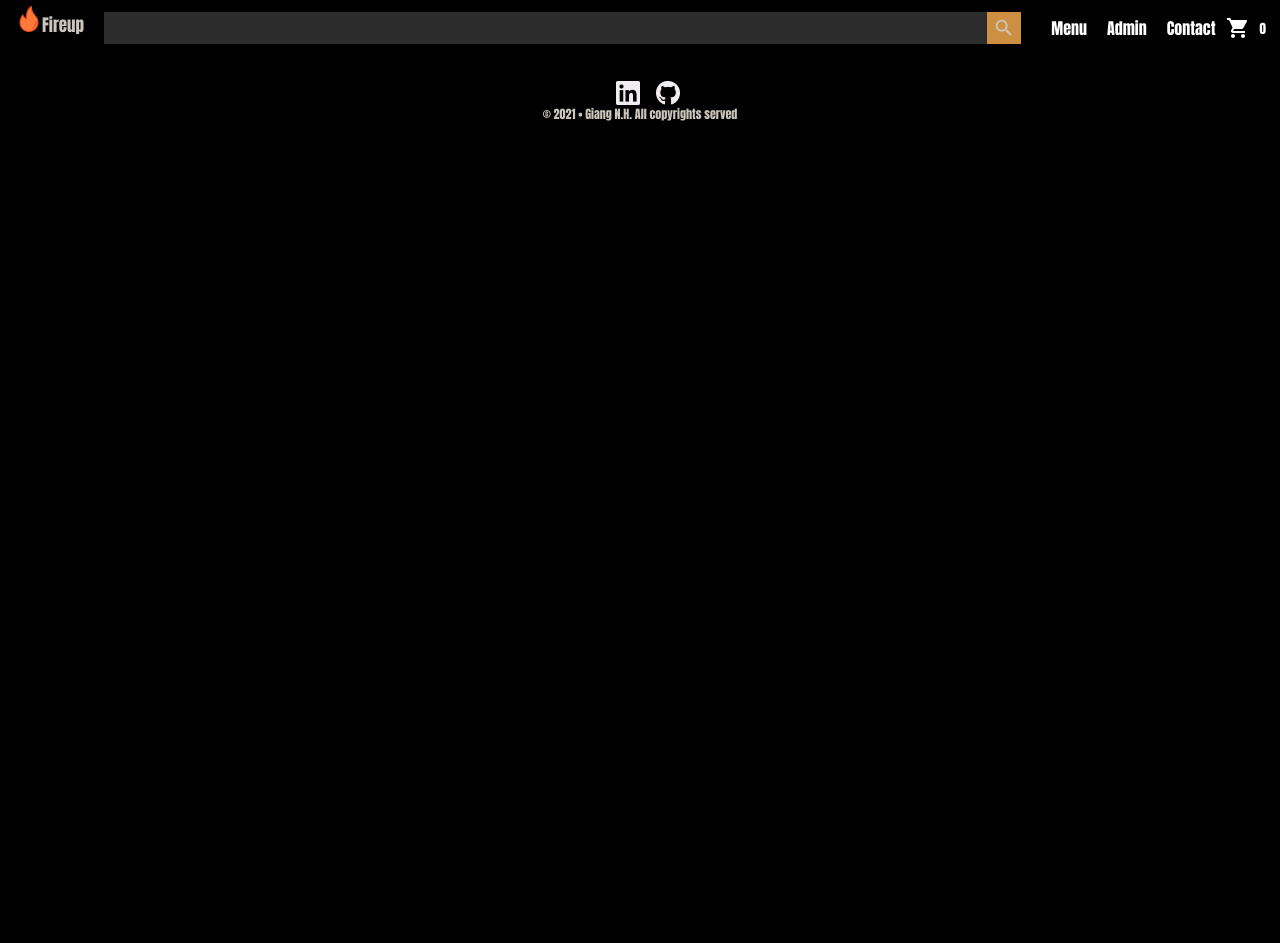
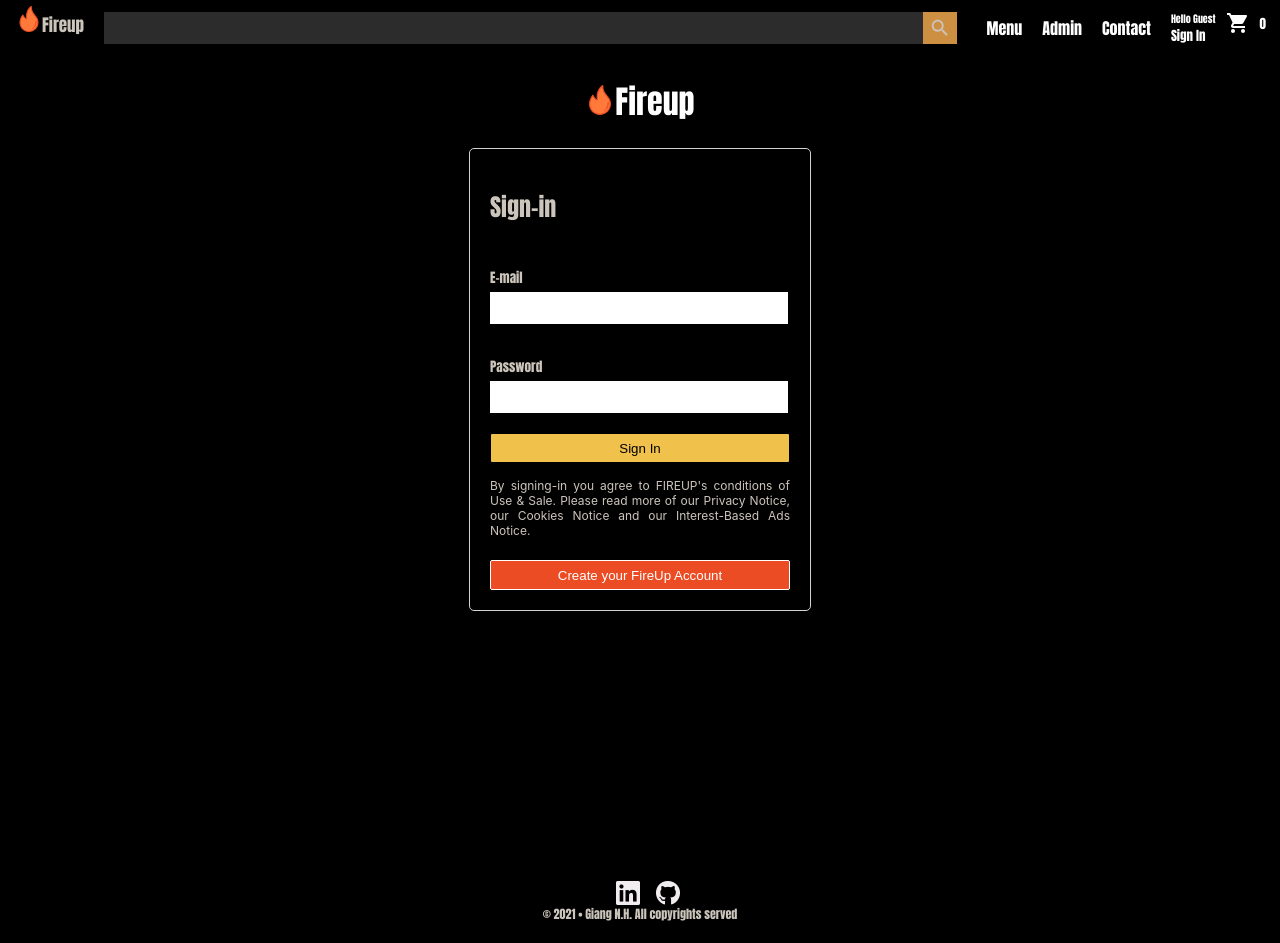
Before and after one commit to nh-g/e-commerce, a React (Create React App) app: page /login in a window 1280 px wide. Before the commit the page ends 800 px from the top, so only its background shows below. Built offline with nearby package versions, Linux system fonts and the light colour scheme; no server answers.

Commit message:
add login components

```diff
--- a/src/App.jsx
+++ b/src/App.jsx
@@ -1,9 +1,39 @@
+// NPM packages
+import { useEffect } from "react";
+import { onAuthStateChanged } from "firebase/auth";
 
 // Project files
 import "./styles/style.sass";
 import Browser from "./Browser";
+import { useStateValue } from "./state/StateProvider";
+import { authentication as auth } from "./scripts/firebase/authentication-firebase";
 
 export default function App() {
+  // Global state
+  const [{}, dispatch] = useStateValue();
+  useEffect(() => {
+    // will only run once when the app component loads...
+
+    onAuthStateChanged(auth, (authUser) => {
+      console.log("THE USER IS >>> ", authUser);
+
+      if (authUser) {
+        // the user just logged in / the user was logged in
+
+        dispatch({
+          type: "SET_USER",
+          user: authUser,
+        });
+      } else {
+        // the user is logged out
+        dispatch({
+          type: "SET_USER",
+          user: null,
+        });
+      }
+    });
+  }, []);
+
   return (
     <div className="App">
       <Browser />
--- a/src/Browser.jsx
+++ b/src/Browser.jsx
@@ -17,6 +17,7 @@ import FormCategoryEditor from "./pages/admin/FormCategoryEditor";
 import AdminProductPage from "./pages/admin/product/ProductPage";
 import ContactPage from "./pages/contact/Contact";
 import SearchResult from "./pages/SearchResult";
+import Login from "./pages/login/Login";
 
 export default function Browser() {
   return (
@@ -57,6 +58,10 @@ export default function Browser() {
 
           <Route path="/checkout" component={Checkout} />
 
+          <Route path="/login">
+            <Login />
+          </Route>
+
           <Route path="/contact" component={ContactPage} />
 
           <Route path="/results/:query" component={SearchResult} />
--- /dev/null
+++ b/src/pages/login/Login.css
@@ -0,0 +1,66 @@
+.login {
+    background-color: white;
+    height: 100vh;
+    display: flex;
+    flex-direction: column;
+    align-items: center;
+}
+
+.login-logo {
+    margin-top: 20px;
+    margin-bottom: 20px;
+    object-fit: contain;
+    width: 100px;
+    margin-right: auto;
+    margin-left: auto;
+}
+
+.login-container {
+    width: 300px;
+    height: fit-content;
+    display: flex;
+    flex-direction: column;
+    border-radius: 5px;
+    border: 1px solid lightgray;
+    padding: 20px;
+}
+
+.login-container > h1 {
+    font-weight: 500;
+    margin-bottom: 20px;
+}
+
+.login-container > form > h5 {
+    margin-bottom: 5px;
+}
+
+.login-container > form > input {
+    height: 30px;
+    margin-bottom: 10px;
+    background-color: white;
+    width: 98%;
+}
+
+.login-container > p {
+    margin-top: 15px;
+    font-size: 12px;
+}
+
+.login-signInButton {
+    background: #f0c14b;
+    border-radius: 2px;
+    width: 100%;
+    height: 30px;
+    border: 1px solid;
+    margin-top: 10px;
+    border-color: #a88734 #9c7e31 #846a29;
+  }
+
+  .login-registerButton {
+    border-radius: 2px;
+    width: 100%;
+    height: 30px;
+    border: 1px solid;
+    margin-top: 10px;
+    border-color: darkgray;
+  }
--- /dev/null
+++ b/src/pages/login/Login.js
@@ -0,0 +1,91 @@
+// NPM Packages
+import { useState } from "react";
+import { Link, useHistory } from "react-router-dom";
+import {
+  createUserWithEmailAndPassword,
+  signInWithEmailAndPassword,
+} from "firebase/auth";
+
+// Project files
+import { authentication } from "../../scripts/firebase/authentication-firebase";
+import flameIcon from "../../assets/images/brand/flame.svg";
+
+export default function Login() {
+  const history = useHistory();
+  const [email, setEmail] = useState("");
+  const [password, setPassword] = useState("");
+
+  //Methods
+  function signIn(e) {
+    e.preventDefault();
+
+    signInWithEmailAndPassword(authentication, email, password)
+      .then((userCredential) => {
+        history.push("/");
+        const user = userCredential.user;
+      })
+      .catch((error) => alert(error.message));
+  }
+
+  function signUp(e) {
+    e.preventDefault();
+
+    createUserWithEmailAndPassword(authentication, email, password)
+      .then((authentication) => {
+        // it successfully created a new user with email and password
+        if (authentication) {
+          history.push("/");
+        }
+      })
+      .catch((error) => alert(error.message));
+  }
+
+  return (
+    <div className="login">
+      <Link exact to="/">
+        <h1 className="header__logo">
+          <img src={flameIcon} alt="" style={{ height: "30px" }} />
+          Fireup
+        </h1>
+      </Link>
+
+      <div className="login__container">
+        <h2>Sign-in</h2>
+
+        <form>
+          <h5>E-mail</h5>
+          <input
+            type="text"
+            value={email}
+            onChange={(e) => setEmail(e.target.value)}
+          />
+
+          <h5>Password</h5>
+          <input
+            type="password"
+            value={password}
+            onChange={(e) => setPassword(e.target.value)}
+          />
+
+          <button
+            type="submit"
+            className="login__signInButton"
+            onClick={signIn}
+          >
+            Sign In
+          </button>
+        </form>
+
+        <p>
+          By signing-in you agree to FIREUP's conditions of Use & Sale. Please
+          read more of our Privacy Notice, our Cookies Notice and our
+          Interest-Based Ads Notice.
+        </p>
+
+        <button className="login__registerButton" onClick={signUp}>
+          Create your FireUp Account
+        </button>
+      </div>
+    </div>
+  );
+}
--- a/src/shared/Navigation.jsx
+++ b/src/shared/Navigation.jsx
@@ -11,11 +11,11 @@ import SearchBar from './SearchBar';
 export default function NavigationBar() {
   // Global state
   const [{ cart, user }, dispatch] = useStateValue();
-  // const handleAuthentication = () => {
-  //   if (user) {
-  //     signOut(authentication);
-  //   }
-  // };
+  const handleAuthentication = () => {
+    if (user) {
+      signOut(authentication);
+    }
+  };
 
   return (
     <nav id="navigation-bar">
@@ -43,7 +43,7 @@ export default function NavigationBar() {
           Contact
         </Link>
 
-        {/* <Link to={!user && "/login"}>
+        <Link to={!user && "/login"}>
           <div onClick={handleAuthentication} className="header__option">
             <span className="header__optionLineOne">
               Hello {!user ? "Guest" : user.email}
@@ -52,7 +52,7 @@ export default function NavigationBar() {
               {user ? "Sign Out" : "Sign In"}
             </span>
           </div>
-        </Link> */}
+        </Link>
 
         <Link to="/checkout">
           <div className="header__optionCart">
```
